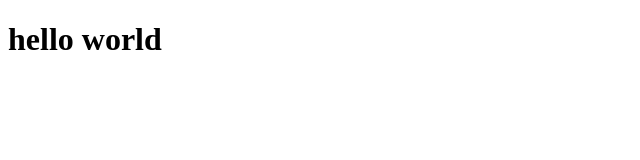
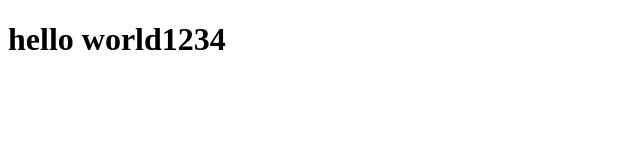
Before and after one commit to luisfelipe-dev/dragons-app, a React (Vite) app: page / in a window 1280 px wide. Shown: the top 160 px of the page, without its empty margins (0-640 px from the left). Built offline with nearby package versions, Linux system fonts and the light colour scheme.

Commit message:
test deploy

```diff
--- a/src/pages/app/index.tsx
+++ b/src/pages/app/index.tsx
@@ -1,3 +1,3 @@
 export function Dashboard() {
-  return <h1>hello world</h1>
+  return <h1>hello world1234</h1>
 }
```
